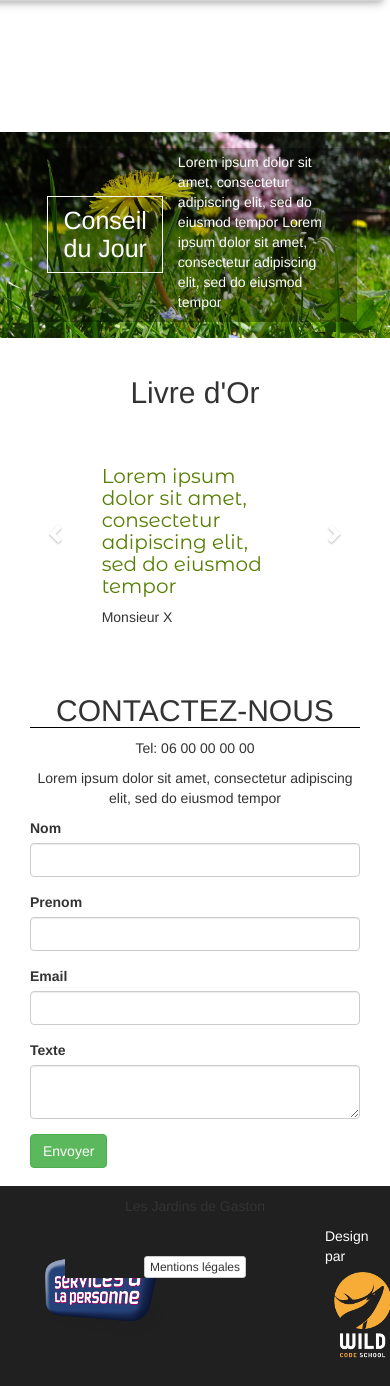
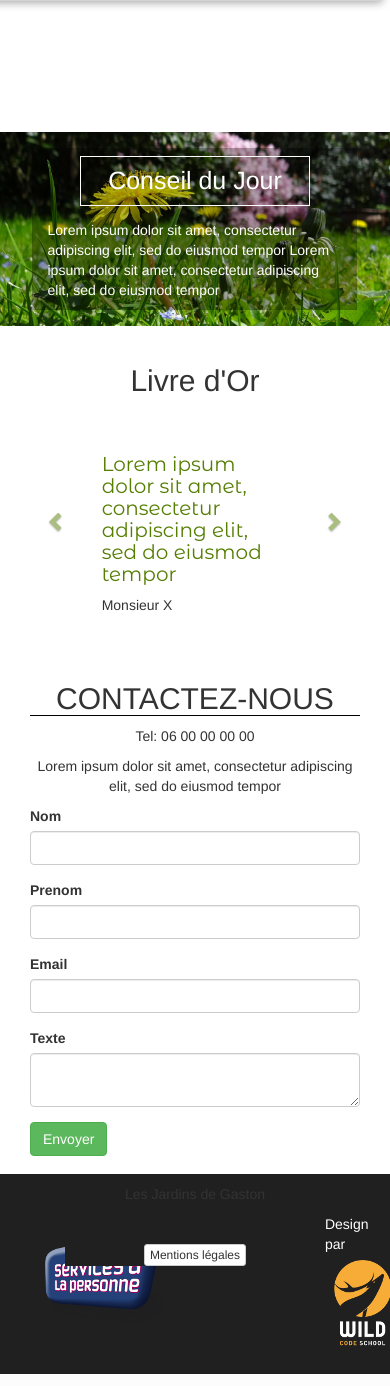
Before and after one commit to WildCodeSchool/orleans-0217-jardinsdegaston, a PHP site: page / in a window 390 px wide; the page is wider, and only the part inside the window is pictured. Shown: the part 4463-5849 px from the top of that part. Run offline with PHP 8.4, Linux system fonts and the light colour scheme; grey boxes labelled with a size stand in for pictures from a placeholder-image service; some libraries are stand-ins or nearby versions; some web fonts are replaced.

Commit message:
update conseil + admin

```diff
--- a/admin/messageRecu.php
+++ b/admin/messageRecu.php
@@ -60,7 +60,7 @@ $test = [   '0' =>
                     <td >'.$value["Texte"].'</td >
 
 
-                    <td ><a href = "" class="btn btn-success btn-sm" role = "button" >Sauvegarder</a >&nbsp;&nbsp;<a href = "" class="btn btn-danger btn-sm" role = "button" >Supprimer</a ></td >
+                    <td ><a href = "" class="btn btn-success btn-sm" role = "button" >Sauvegarder</a >&nbsp;<a href = "" class="btn btn-danger btn-sm" role = "button" >Supprimer</a ></td >
 
                 </tr >';
             }
--- a/css/stylesheet.css
+++ b/css/stylesheet.css
@@ -250,7 +250,14 @@ h4#accroche{
 }
 
 /*-------    Section Conseil du mois    ------*/
-.Conseilbackground {
+.Conseilbackground-lg {
+    margin-bottom: 5%;
+    background-image: url('../img/imgConseil.jpg');
+    background-size: cover;
+    max-height: 600px;
+}
+
+.Conseilbackground-xs {
     margin-bottom: 5%;
     background-image: url('../img/imgConseil.jpg');
     background-size: cover;
@@ -264,9 +271,25 @@ h4#accroche{
     display: flex;
 }
 
+.Conseil-xs {
+    margin-top: 4%;
+    margin-bottom: 4%;
+    background-color: rgba(0,0,0,0.3);
+}
+
 .ConseilTitre {
     margin-top: auto;
     margin-bottom: auto;
+    text-align: center;
+    border:1px solid white;
+
+}
+
+.ConseilTitre-xs {
+    margin-top: 3%;
+    margin-bottom: 2%;
+    margin-left: 11%;
+    margin-right: 11%;
     text-align: center;
     border:1px solid white;
 
@@ -278,7 +301,18 @@ h4#accroche{
     opacity: 1;
 }
 
+.ConseilTitre-xs h4 {
+    color: white;
+    font-size: 25px;
+    opacity: 1;
+}
+
 .ConseilText {
+    margin-top: 2.5%;
+
+}
+
+.ConseilText-xs {
     margin-top: 2.5%;
 
 }
@@ -286,6 +320,12 @@ h4#accroche{
 .ConseilText p {
     color: white;
     font-size: 22px;
+    opacity: 1;
+}
+
+.ConseilText-xs p {
+    color: white;
+    font-size: 14px;
     opacity: 1;
 }
 
@@ -310,6 +350,14 @@ h4#accroche{
 
 .carousel .right {
     background-image: none;
+}
+
+.glyphicon-chevron-right {
+    color: #557e02;
+}
+
+.glyphicon-chevron-left {
+    color: #557e02;
 }
 
 /*-------    Section Formulaire   ------*/
@@ -491,8 +539,15 @@ h4#accroche{
     }
 }
 
-@media only screen and (max-width: 560px){
-    .ConseilText p {
-    font-size: 14px;
+@media only screen and (max-width: 600px){
+    .Conseilbackground-lg {
+        display: none;
     }
 }
+
+@media only screen and (min-width: 600px){
+    .Conseilbackground-xs {
+        display: none;
+    }
+
+}
--- a/index.php
+++ b/index.php
@@ -268,21 +268,34 @@
 
 <!-------     Section Conseil du mois     -------->
     <span id="conseilAnchor" class="ancre"></span>
-    <div class="row Conseilbackground">
+    <div class="row Conseilbackground-lg">
         <div class="row Conseil col-lg-8 col-lg-offset-2 col-xs-10 col-xs-offset-1">
             <div class="col-lg-3 col-lg-offset-1 ConseilTitre">
                 <h4>Conseil du Jour</h4>
             </div>
-                <div>
-                    <div class="ConseilText col-lg-11 col-lg-offset-1">
-                        <p>Lorem ipsum dolor sit amet, consectetur adipiscing elit, sed do eiusmod tempor Lorem ipsum dolor sit amet, consectetur adipiscing elit, sed do eiusmod tempor</p>
-                    </div>
+            <div>
+                <div class="ConseilText col-lg-11 col-lg-offset-1">
+                    <p>Lorem ipsum dolor sit amet, consectetur adipiscing elit, sed do eiusmod tempor Lorem ipsum dolor sit amet, consectetur adipiscing elit, sed do eiusmod tempor</p>
                 </div>
+            </div>
+        </div>
+    </div>
+    <div class="row Conseilbackground-xs">
+        <div class="row Conseil-xs col-lg-8 col-lg-offset-2 col-xs-10 col-xs-offset-1">
+            <div class="col-lg-3 col-lg-offset-1 ConseilTitre-xs">
+                <h4>Conseil du Jour</h4>
+            </div>
+            <div class="row">
+                <div class="ConseilText-xs col-lg-11 col-lg-offset-1">
+                    <p>Lorem ipsum dolor sit amet, consectetur adipiscing elit, sed do eiusmod tempor Lorem ipsum dolor sit amet, consectetur adipiscing elit, sed do eiusmod tempor</p>
+                </div>
+            </div>
         </div>
     </div>
 
 
-<!-------       Section Livre d'or      -------->
+
+    <!-------       Section Livre d'or      -------->
     <div class="row">
         <div class="col-xs-10 col-xs-offset-1 LDOR">
             <div class="row">
```
Also changed, not shown: admin/chezgaston.php (+29 -0 lines).
